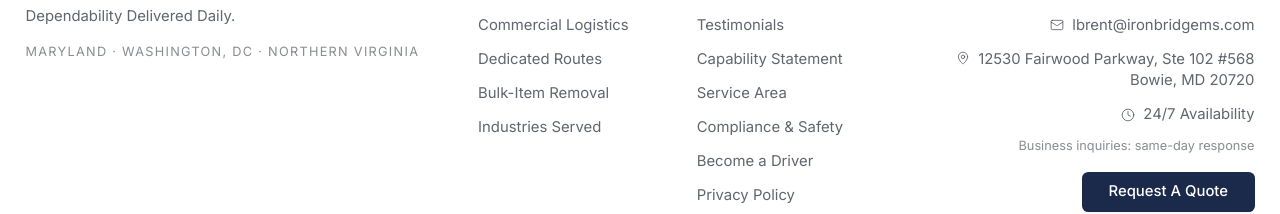
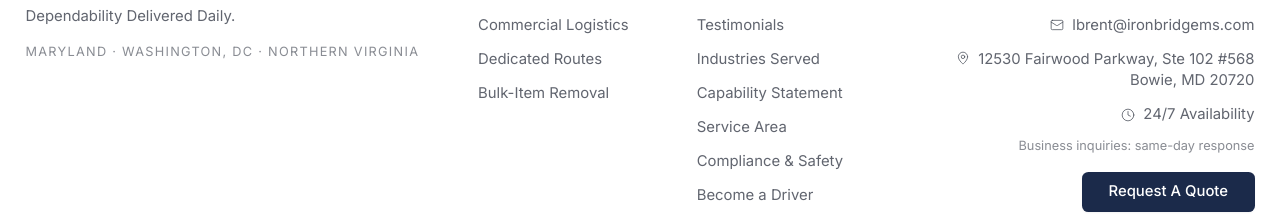
Before and after one commit to Paulkelvin/IronBridge, a Next.js app: page / in a window 1280 px wide. Shown: the part 8662-8876 px from the top of the page. Built offline with nearby package versions, Linux system fonts and the light colour scheme; no server answers; a web font is replaced by a local one.

Commit message:
Move Industries Served from Services to Company column in footer
Positioned as the 3rd item under Company, after About and
Testimonials.

Co-Authored-By: Claude Sonnet 5 <noreply@anthropic.com>
Claude-Session: https://claude.ai/code/session_01BYWxM8vrx9cyowNG7vrWEE

```diff
--- a/src/sections/footer.tsx
+++ b/src/sections/footer.tsx
@@ -14,7 +14,6 @@ const settings = {
         { title: 'Commercial Logistics', href: '/commercial-logistics' },
         { title: 'Dedicated Routes', href: '/dedicated-routes' },
         { title: 'Bulk-Item Removal', href: '/bulk-item-removal' },
-        { title: 'Industries Served', href: '/#industries' },
       ],
     },
     {
@@ -22,6 +21,7 @@ const settings = {
       links: [
         { title: 'About', href: '/about' },
         { title: 'Testimonials', href: '/#testimonials' },
+        { title: 'Industries Served', href: '/#industries' },
         { title: 'Capability Statement', href: '/capability-statement' },
         { title: 'Service Area', href: '/service-area' },
         { title: 'Compliance & Safety', href: '/compliance-safety' },
```
